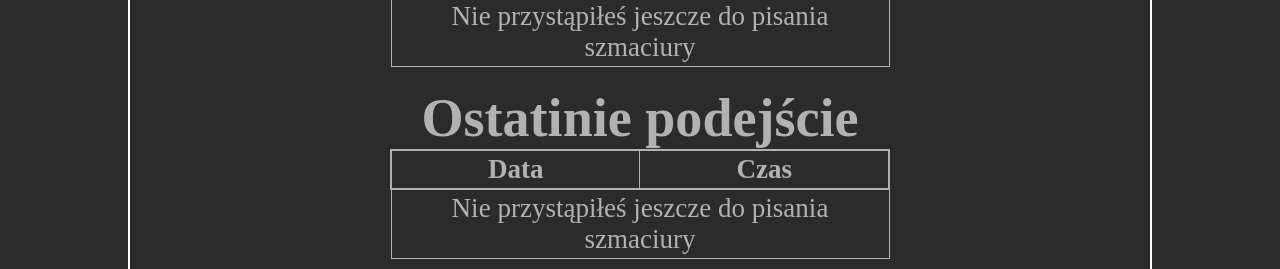
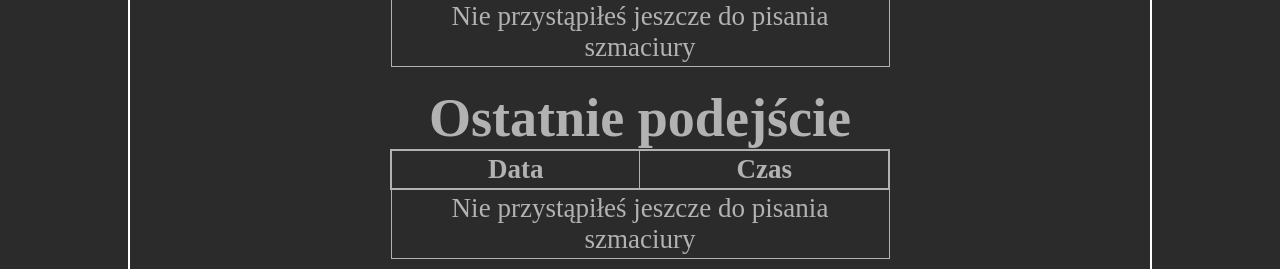
Before and after one commit to auto200/szmaciura-racer, a Gatsby site in the folder client/: page / in a window 1280 px wide. Shown: the part 726-995 px from the top of the page. Built offline with nearby package versions, Linux system fonts and the light colour scheme; Gatsby itself is replaced by a stand-in of ours.

Commit message:
Fix typo

```diff
--- a/client/src/components/Tables/History.tsx
+++ b/client/src/components/Tables/History.tsx
@@ -8,7 +8,7 @@ interface Props {
 const History: React.FC<Props> = ({ history }) => {
   return (
     <Container>
-      <h1>Ostatinie {history.length <= 1 ? "podejście" : "podejścia"}</h1>
+      <h1>Ostatnie {history.length <= 1 ? "podejście" : "podejścia"}</h1>
       <Table>
         <thead>
           <tr>
```
